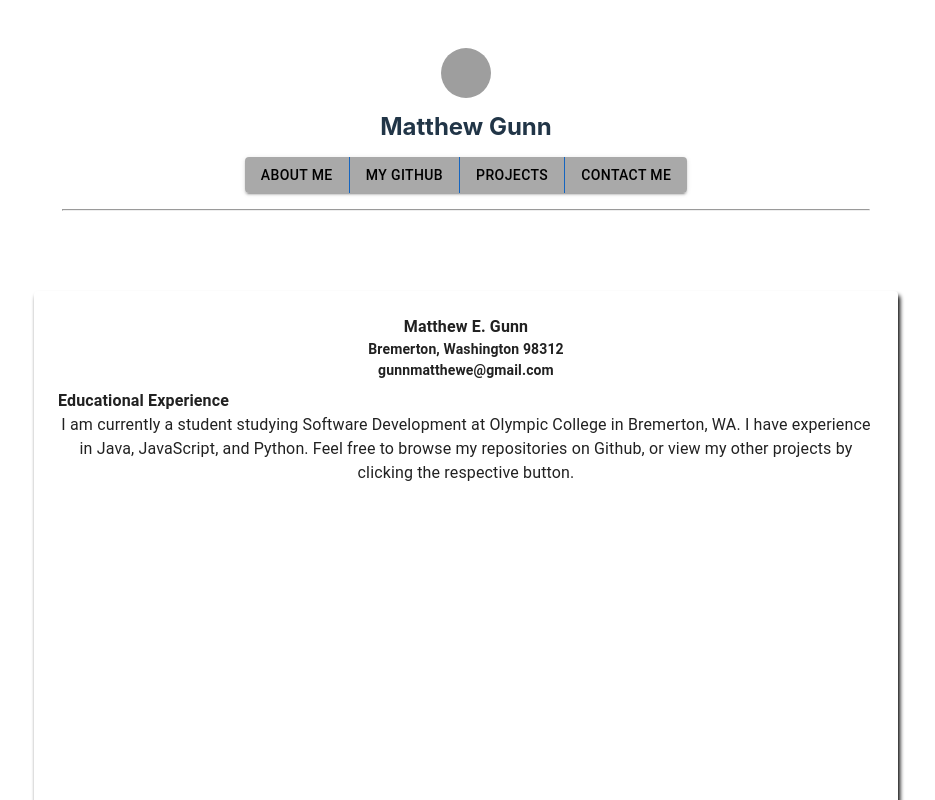
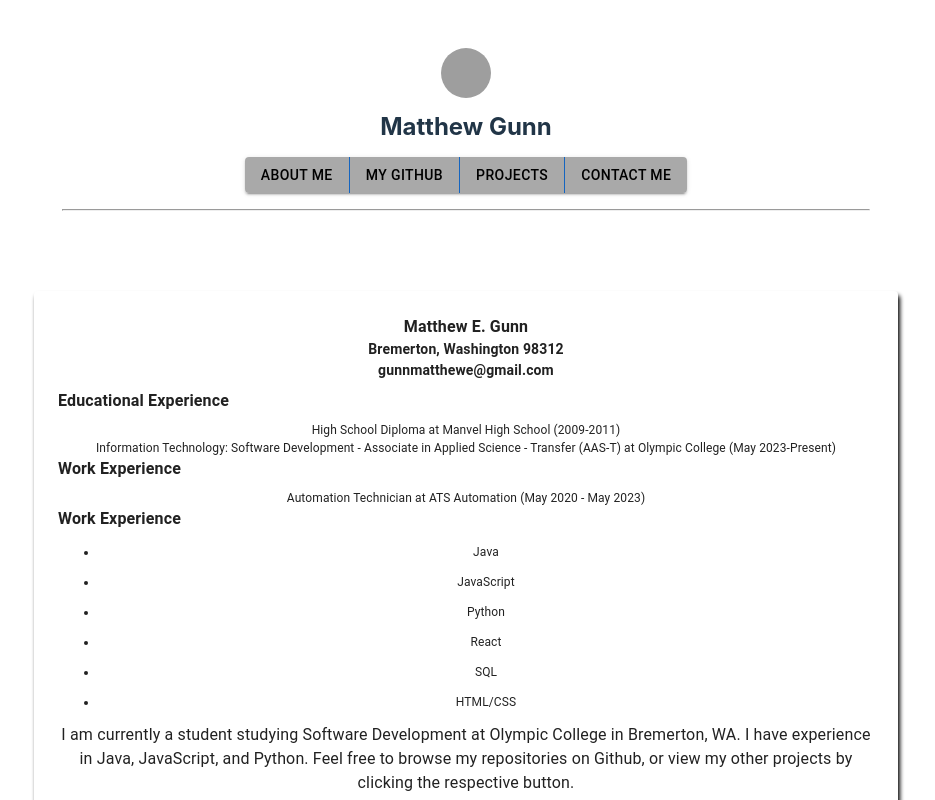
Before and after one commit to GunnMatthew/CIS255FinalProject, a React (Vite) app: page /AboutMe in a window 1280 px wide. Shown: the top 800 px of the page, without its empty margins (174-1109 px from the left). Built offline with nearby package versions, Linux system fonts and the light colour scheme; grey boxes are pictures that could not be loaded.

Commit message:
Populated some information on AboutMe.  Needs tidying and better formatting.

```diff
--- a/src/components/AboutMe.jsx
+++ b/src/components/AboutMe.jsx
@@ -1,19 +1,22 @@
 import PropTypes from 'prop-types'
 import { Box, Paper, Typography } from '@mui/material';
 import { styled } from '@mui/system';
+import Education from './Education';
+import WorkExperience from './WorkExperience';
+import Skills from './Skills';
 
-const StyledPaper = styled(Paper)(({ theme }) => ({
+const StyledPaper = styled(Paper)({
     width: '8.5in',
     height: '11in',
-    padding: '24px', // Fallback value
+    padding: '24px',
     margin: 'auto',
-    marginTop: '32px', // Fallback value
+    marginTop: '32px',
     backgroundColor: 'white',
     boxShadow: '2px 4px 4px black',
     overflow: 'hidden',
-}))
+});
 
-const AboutMe = ({aboutMe}) => {
+const AboutMe = ({aboutMe, education, workExperience, skills }) => {
     return (
         <Box sx={{ display: 'flex', justifyContent: 'center'}}>
             <StyledPaper>
@@ -25,9 +28,18 @@ const AboutMe = ({aboutMe}) => {
                     <br/>
                     gunnmatthewe@gmail.com
                 </Typography>
-                <Typography sx={{ fontWeight: 'bold', textAlign: 'left'}}>
+                <Typography sx={{ fontWeight: 'bold', textAlign: 'left', mb: 1}}>
                     Educational Experience
                 </Typography>
+                <Education education={education}/>
+                <Typography sx={{ fontWeight: 'bold', textAlign: 'left', mb: 1}}>
+                    Work Experience
+                </Typography>
+                <WorkExperience workExperience={workExperience}/>
+                <Typography sx={{ fontWeight: 'bold', textAlign: 'left', mb: 1}}>
+                    Work Experience
+                </Typography>
+                <Skills skills={skills}/>
                 <Typography variant="body1">
                     {aboutMe}
                 </Typography>
@@ -39,11 +51,30 @@ const AboutMe = ({aboutMe}) => {
 // aboutMe is required to be a string
 AboutMe.propTypes = {
     aboutMe: PropTypes.string,
+    education: PropTypes.arrayOf(PropTypes.shape({
+        institution: PropTypes.string,
+        degree: PropTypes.string,
+        duration: PropTypes.string,
+    })),
+    workExperience: PropTypes.arrayOf(PropTypes.shape({
+        company: PropTypes.string,
+        role: PropTypes.string,
+        duration: PropTypes.string,
+    })),
+    skills: PropTypes.arrayOf(PropTypes.string),
 };
 
 // Set default description because I'm only using my info anyways.
 AboutMe.defaultProps = {
     aboutMe: "I am currently a student studying Software Development at Olympic College in Bremerton, WA.  I have experience in Java, JavaScript, and Python.  Feel free to browse my repositories on Github, or view my other projects by clicking the respective button.",
+    education: [
+        {institution: "Manvel High School", degree: "High School Diploma", duration: '2009-2011'},
+        {institution: "Olympic College", degree: "Information Technology: Software Development - Associate in Applied Science - Transfer (AAS-T)", duration: 'May 2023-Present'},
+    ],
+    workExperience: [
+        {company: "ATS Automation", role: "Automation Technician", duration: "May 2020 - May 2023"},
+    ],
+    skills: ['Java', 'JavaScript', 'Python', 'React', 'SQL', 'HTML/CSS'],
 };
 
 export default AboutMe;
--- a/src/components/Education.jsx
+++ b/src/components/Education.jsx
@@ -4,7 +4,7 @@ import { Typography } from '@mui/material';
 const Education = ({ education }) => (
     <div>
         {education.map((edu, index) => (
-            <Typography key={index}>
+            <Typography key={index} sx={{ fontSize: 12 }}>
                 {edu.degree} at {edu.institution} ({edu.duration})
             </Typography>
         ))}
--- a/src/components/Skills.jsx
+++ b/src/components/Skills.jsx
@@ -4,8 +4,10 @@ import { Typography } from '@mui/material';
 const Skills = ({ skills }) => (
     <div>
         {skills.map((skill, index) => (
-            <Typography key={index}>
-                {skill}
+            <Typography key={index} sx={{ fontSize: 12 }}>
+                <ul>
+                    <li>{skill}</li>
+                </ul>
             </Typography>
         ))}
     </div>
--- a/src/components/WorkExperience.jsx
+++ b/src/components/WorkExperience.jsx
@@ -4,7 +4,7 @@ import { Typography } from '@mui/material';
 const WorkExperience = ({ workExperience }) => (
     <div>
         {workExperience.map((work, index) => (
-            <Typography key={index}>
+            <Typography key={index} sx={{ fontSize: 12 }}>
                 {work.role} at {work.company} ({work.duration})
             </Typography>
         ))}
```
Also changed, not shown: 1 other file (tests, documents, lock files or other folders).
